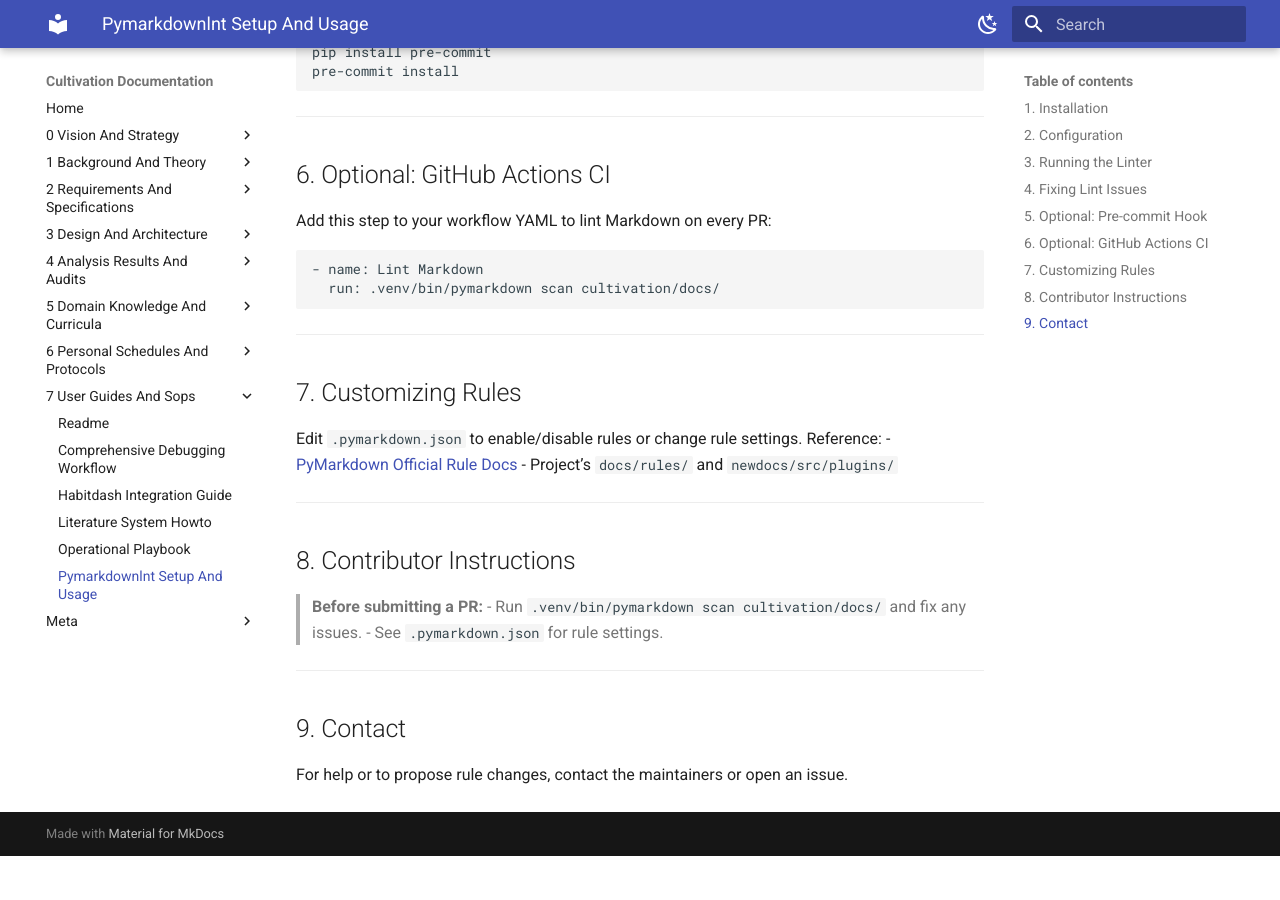
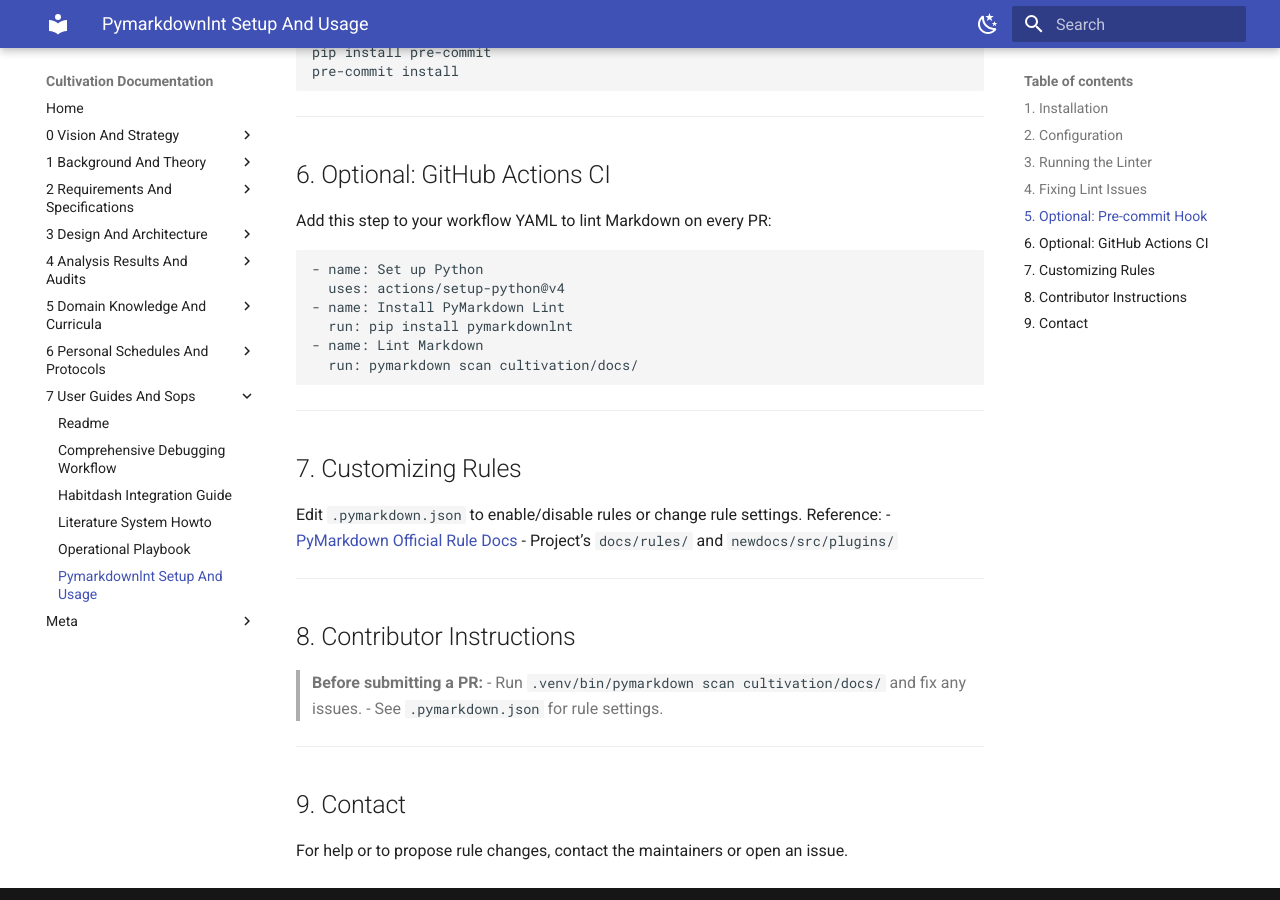
Before and after one commit to ImmortalDemonGod/Holistic-Performance-Enhancement, an MkDocs documentation site: the page built from cultivation/docs/7_user_guides_and_sops/pymarkdownlnt_setup_and_usage.md, in a window 1280 px wide and 900 px high, scrolled down 1429 px. Built offline with MkDocs 1.6.1 and Material for MkDocs 9.7.7, drawn with Linux system fonts in a browser that asks for light colours; before the commit the page ends 2285 px from its top, so only the background shows below that.

Commit message:
👷 ci(workflow): add markdown linting workflow
- create a GitHub Actions workflow for linting Markdown files
- include steps for setting up Python and installing pymarkdownlnt
- trigger on pull requests and pushes to main and master branches

📝 docs(general_analysis_report_template): add general analysis report template

- create a template for generating new analysis reports
- include sections for objectives, methodology, data metrics, and conclusions

📝 docs(pymarkdownlnt_setup_and_usage): update setup instructions for pymarkdownlnt

- add installation and setup steps for pymarkdownlnt to user guide
- ensure clarity on linting configuration in workflows

````diff
--- a/cultivation/docs/7_user_guides_and_sops/pymarkdownlnt_setup_and_usage.md
+++ b/cultivation/docs/7_user_guides_and_sops/pymarkdownlnt_setup_and_usage.md
@@ -67,8 +67,12 @@ pre-commit install
 Add this step to your workflow YAML to lint Markdown on every PR:
 
 ```yaml
+- name: Set up Python
+  uses: actions/setup-python@v4
+- name: Install PyMarkdown Lint
+  run: pip install pymarkdownlnt
 - name: Lint Markdown
-  run: .venv/bin/pymarkdown scan cultivation/docs/
+  run: pymarkdown scan cultivation/docs/
 ```
 
 ---
````
Also changed, not shown: cultivation/docs/4_analysis_results_and_audits/analysis_overview.md (+1 -0 lines), cultivation/docs/meta/templates/general_analysis_report_template.md (added, +85 -0 lines), 1 other file.
